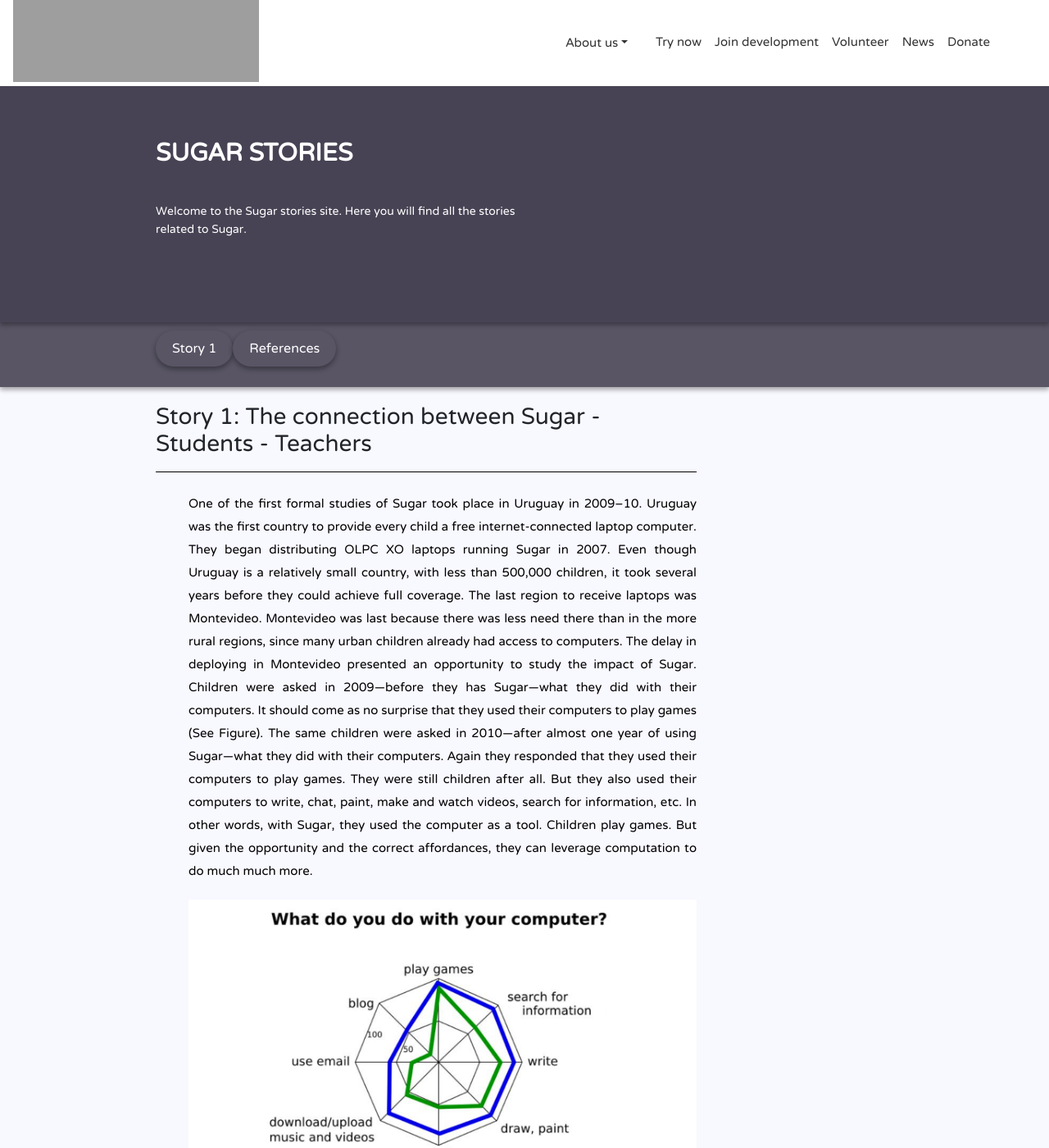
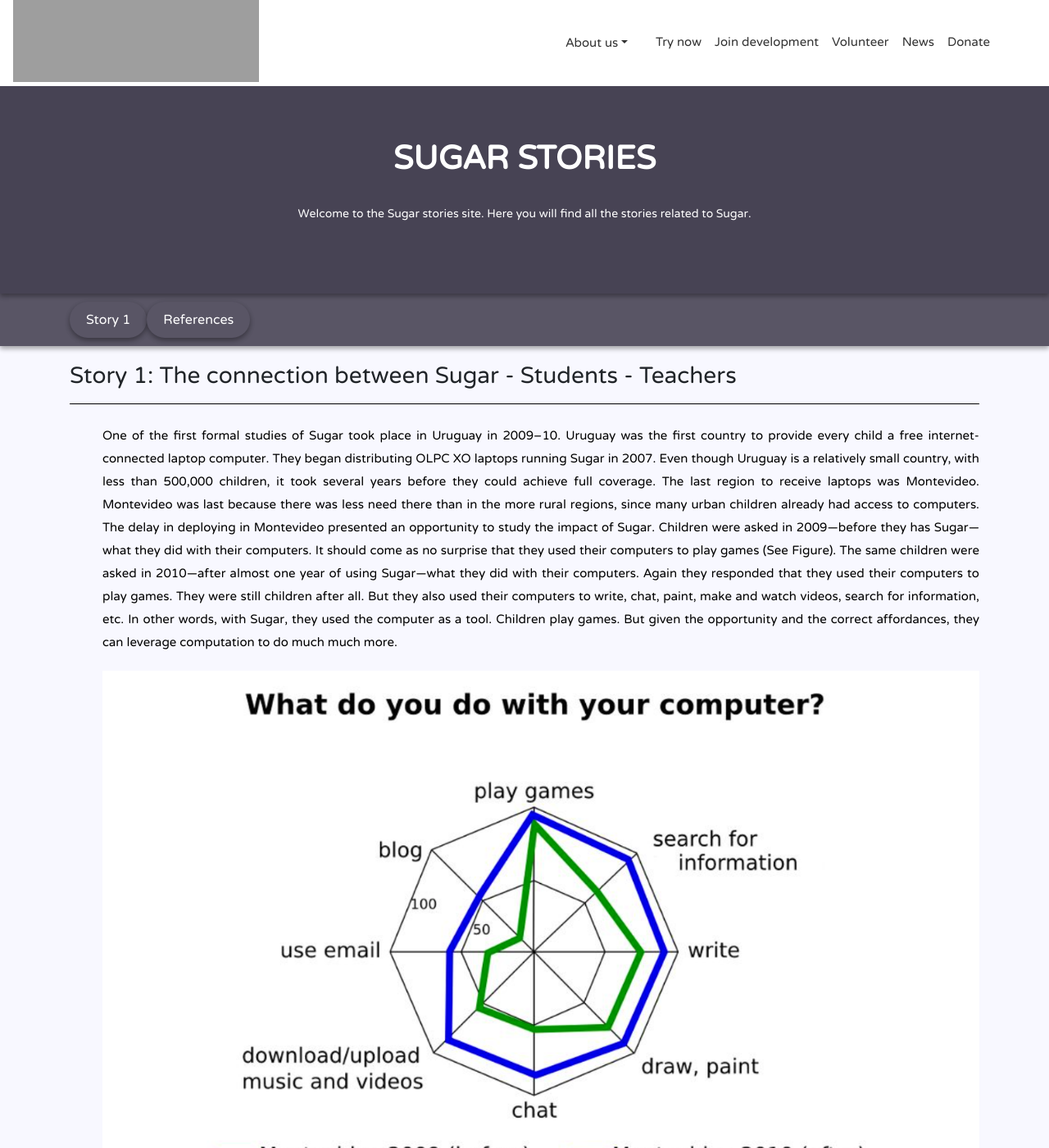
Before and after one commit to sugarlabs/www, a Jekyll site: the page built from sugar-stories.html, in a window 1280 px wide and 1400 px high. Shown: the whole window at 82% size. Built offline with Jekyll 4.4.1, drawn with Linux system fonts in a browser that asks for light colours; some web fonts are replaced; grey boxes are pictures that could not be loaded.

Commit message:
Updated Sugar Stories Layout (#464)

```diff
--- a/css/airspace.css
+++ b/css/airspace.css
@@ -1412,6 +1412,7 @@
 .cta{
   padding-top:80px !important;
   padding-bottom:0px !important;
+  margin-top: 80px;
   margin-bottom: 0px !important;
 }
 .test{
--- a/sugar-stories.html
+++ b/sugar-stories.html
@@ -6,12 +6,12 @@
 
 <!-- Title section -->
 <section id="call-to-action" class="cta">
-  <div class="container customPadding1">
+  <div class="container">
     <div class="row">
-      <div class="col-md-6" >
-        <h2 class="leftAlign"><b>SUGAR STORIES</b></h2>
+      <div class="col-md-12" >
+        <h1 class="center"><b>SUGAR STORIES</b></h1>
           </br>
-          <p class="customParagraphStyle3">Welcome to the Sugar stories site. Here you will find all the stories related to Sugar.</p>
+          <p class="center">Welcome to the Sugar stories site. Here you will find all the stories related to Sugar.</p>
       </div>
     </div>
   </div>
@@ -19,7 +19,7 @@
 
 <!-- Navigation buttons -->
 <section id="exTab3" >
-    <div class="container customPadding1">
+    <div class="container">
         <ul  class="nav nav-pills" >
             <li><a  href="#1h" class="btn btn-custom bt hrefCustomColor2"><span class="customSpanColor">Story 1</span></a>
             </li>
@@ -31,9 +31,9 @@
 
 <!-- "Sugar Stories" section -->
 <section id="testimonial" class="test">
-    <div class="container customPadding1">
+    <div class="container">
         <div class="row">
-            <div class="col-md-8" >
+            <div class="col-md-12" >
                 <span class="anchor1" id="1h"></span>
                 <h3>Story 1: The connection between Sugar - Students - Teachers</h3>
                 <hr>
```
